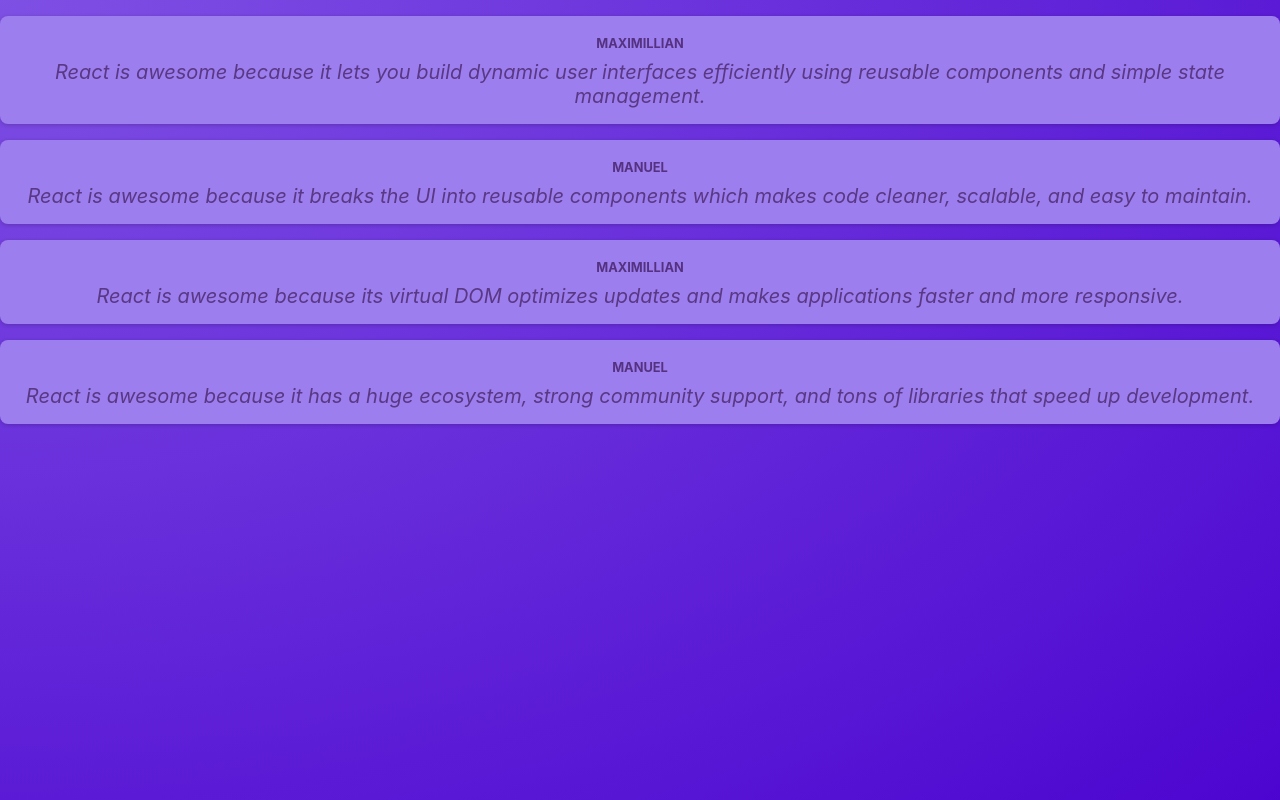
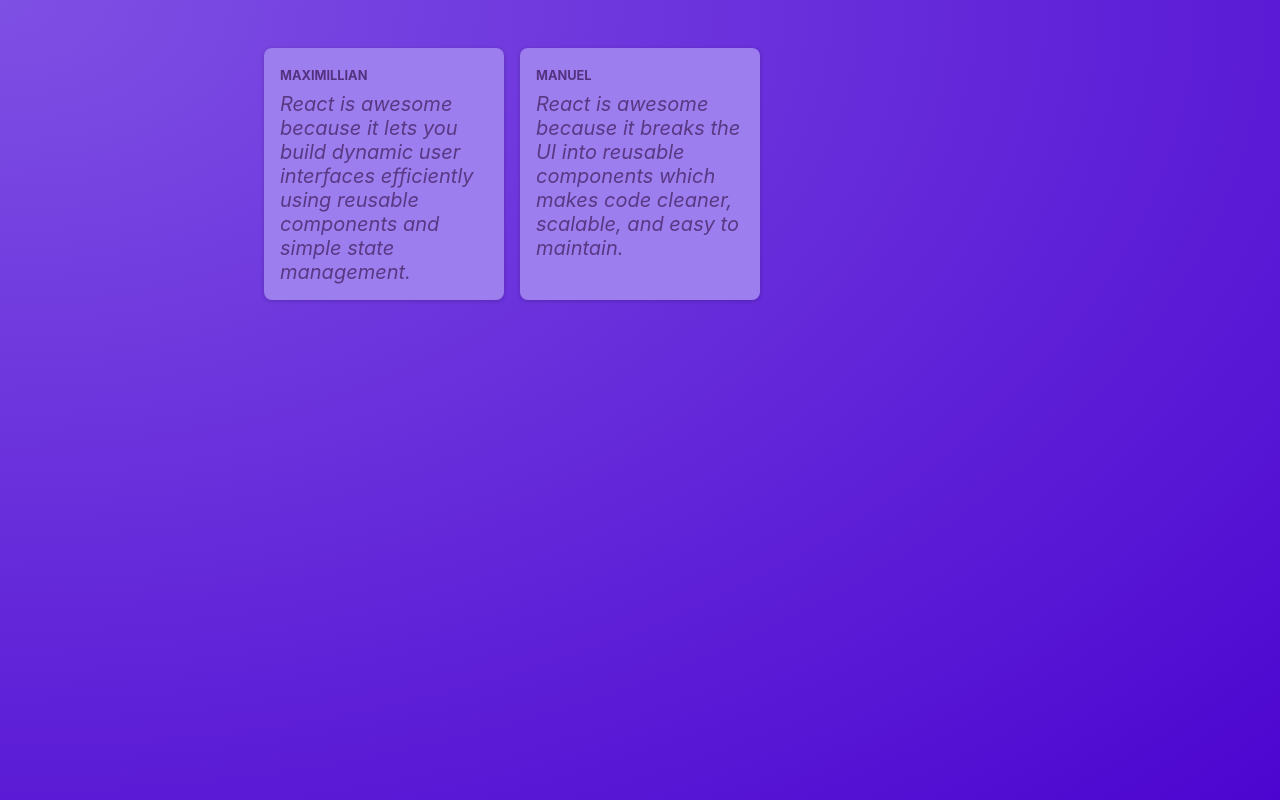
Before and after one commit to Saswat7101/React-Summary, a React (Vite) app: page / in a window 1280 px wide. Built offline with nearby package versions, Linux system fonts and the light colour scheme.

Commit message:
adding PostsList Component

```diff
--- a/src/App.jsx
+++ b/src/App.jsx
@@ -1,24 +1,9 @@
-import Post from "./components/Post";
+import PostsList from "./components/PostsList";
 
 function App() {
   return (
     <main>
-      <Post
-        author="Maximillian"
-        content="React is awesome because it lets you build dynamic user interfaces efficiently using reusable components and simple state management."
-      />
-      <Post
-        author="Manuel"
-        content="React is awesome because it breaks the UI into reusable components which makes code cleaner, scalable, and easy to maintain."
-      />
-      <Post
-        author="Maximillian"
-        content="React is awesome because its virtual DOM optimizes updates and makes applications faster and more responsive."
-      />
-      <Post
-        author="Manuel"
-        content="React is awesome because it has a huge ecosystem, strong community support, and tons of libraries that speed up development."
-      />
+      <PostsList />
     </main>
   );
 }
--- a/src/components/Post.jsx
+++ b/src/components/Post.jsx
@@ -2,9 +2,9 @@
 
 export default function Post({ author, content }) {
   return (
-    <div className={classes.post}>
+    <li className={classes.post}>
       <p className={classes.author}>{author}</p>
       <p className={classes.text}>{content}</p>
-    </div>
+    </li>
   );
 }
--- /dev/null
+++ b/src/components/PostsList.jsx
@@ -0,0 +1,17 @@
+import Post from "./Post";
+import classes from "./PostsList.module.css";
+
+export default function PostsList() {
+  return (
+    <ul className={classes.posts}>
+      <Post
+        author="Maximillian"
+        content="React is awesome because it lets you build dynamic user interfaces efficiently using reusable components and simple state management."
+      />
+      <Post
+        author="Manuel"
+        content="React is awesome because it breaks the UI into reusable components which makes code cleaner, scalable, and easy to maintain."
+      />
+    </ul>
+  );
+}
--- /dev/null
+++ b/src/components/PostsList.module.css
@@ -0,0 +1,10 @@
+.posts {
+  list-style: none;
+  max-width: 50rem;
+  margin: 1rem auto;
+  padding: 1rem 0;
+  display: grid;
+  gap: 1rem;
+  grid-template-columns: repeat(3, 30%);
+  justify-content: center;
+}
--- a/src/index.css
+++ b/src/index.css
@@ -18,6 +18,5 @@
 
 body {
   margin: 0;
-  text-align: center;
   color: #e6ddf9;
 }
```
